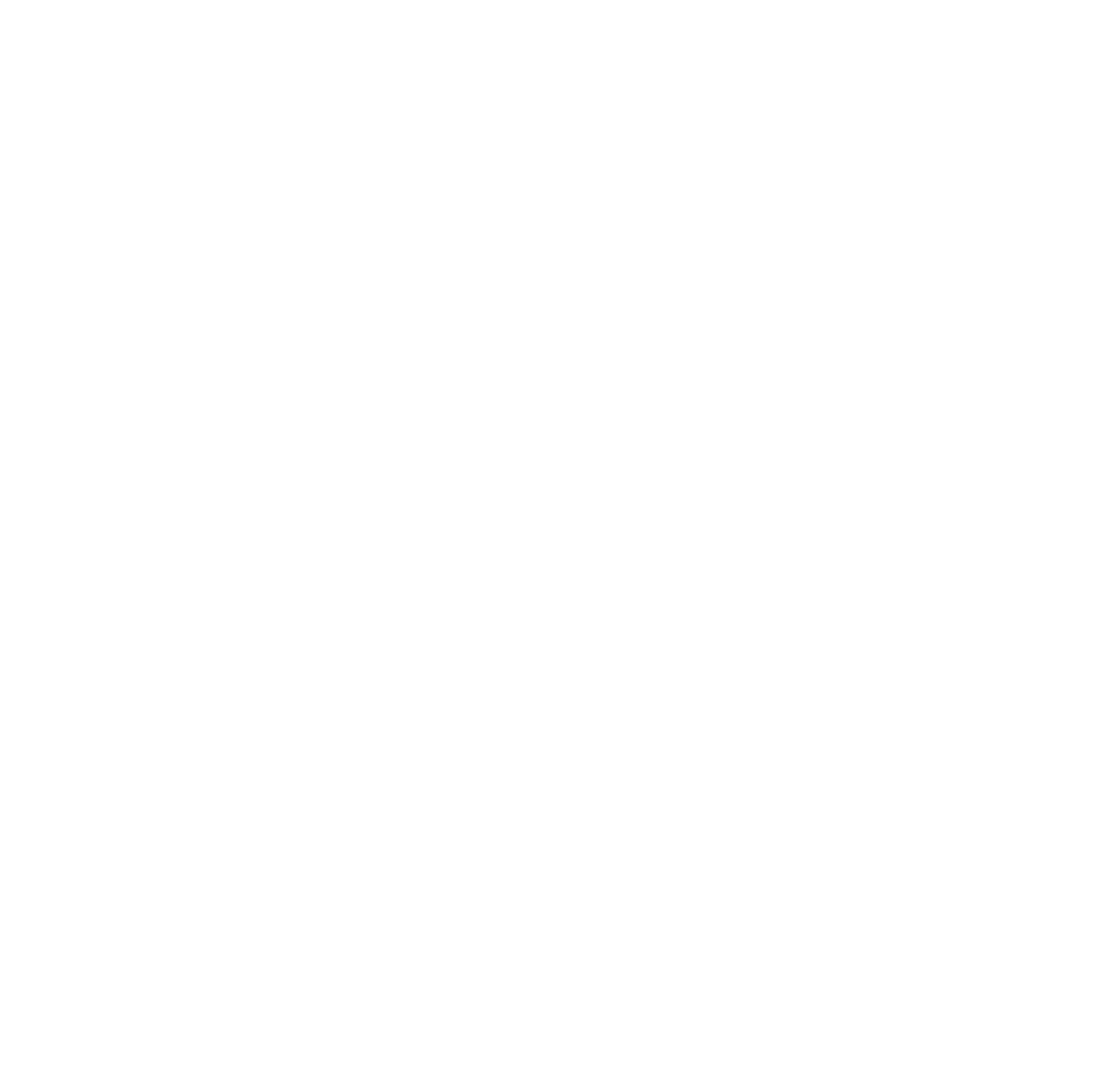
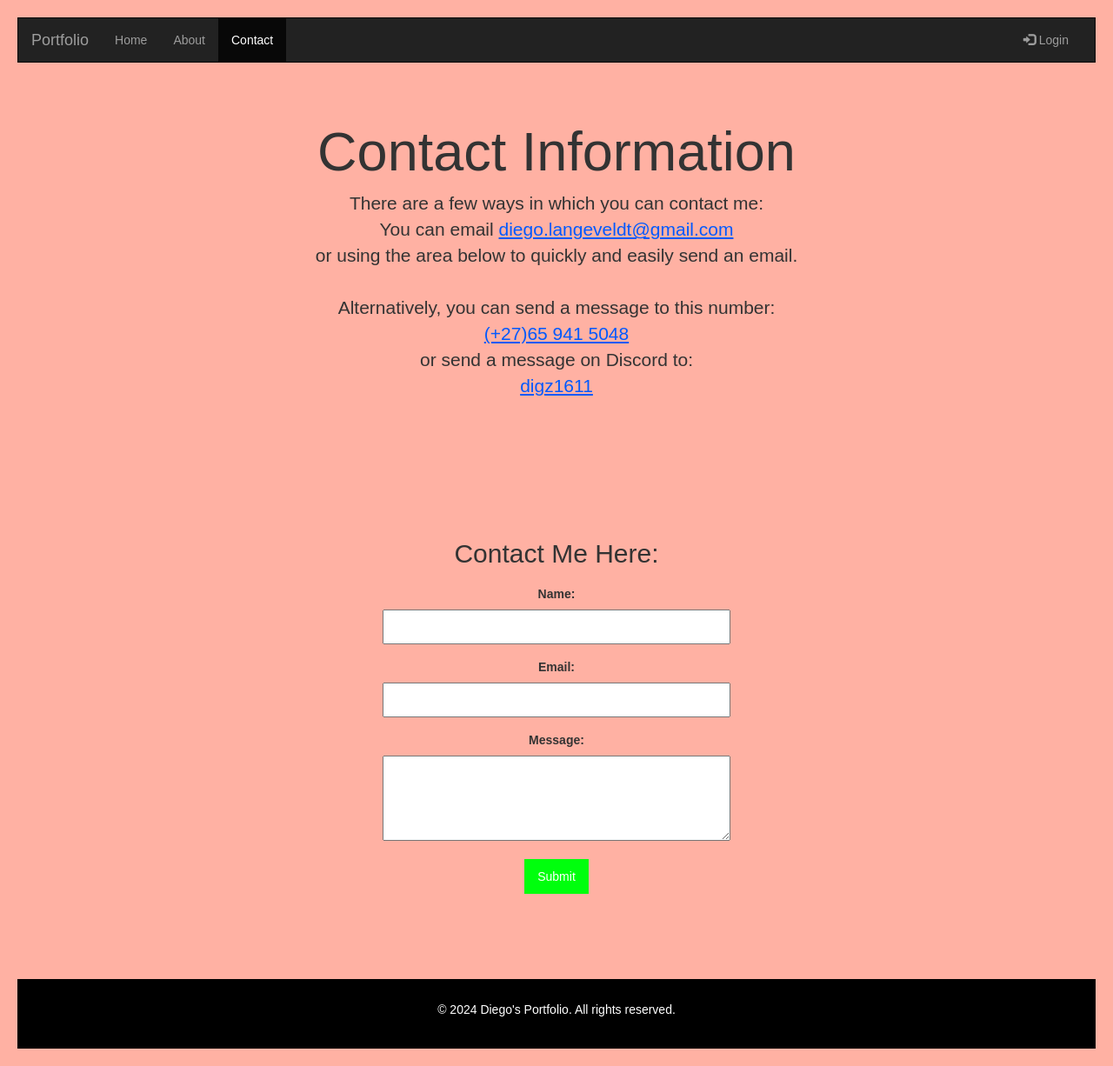
Before and after one commit to Digz1611/My-Portfolio, a plain HTML site: page NavBar/Contact/contact.html in a window 1280 px wide. Shown: the whole page at 87% size. Before the commit the page ends 800 px from the top, so only its background shows below. Drawn offline with nearby package versions, Linux system fonts and the light colour scheme.

Commit message:
contact done

```diff
--- a/NavBar/About/about.html
+++ b/NavBar/About/about.html
@@ -0,0 +1,55 @@
+<!DOCTYPE html>
+<html lang="en">
+<head>
+  <title>Diego's Portfolio</title>
+  <meta charset="utf-8">
+  <meta name="viewport" content="width=device-width, initial-scale=1">
+  <link rel="stylesheet" href="https://maxcdn.bootstrapcdn.com/bootstrap/3.4.1/css/bootstrap.min.css">
+  <script src="https://ajax.googleapis.com/ajax/libs/jquery/3.7.1/jquery.min.js"></script>
+  <script src="https://maxcdn.bootstrapcdn.com/bootstrap/3.4.1/js/bootstrap.min.js"></script>
+  <style>
+    .navbar {
+      margin-bottom: 0;
+      border-radius: 0;
+      width: 100%;
+    }
+    footer {
+      background-color: #000000;
+      padding: 25px;
+      color: white;
+    }
+  </style>
+</head>
+<body>
+    <nav class="navbar navbar-inverse">
+        <div class="container-fluid">
+          <div class="navbar-header">
+            <button type="button" class="navbar-toggle" data-toggle="collapse" data-target="#myNavbar">
+              <span class="icon-bar"></span>
+              <span class="icon-bar"></span>
+              <span class="icon-bar"></span>
+            </button>
+            <a class="navbar-brand" href="#">Portfolio</a>
+          </div>
+          <div class="collapse navbar-collapse" id="myNavbar">
+            <ul class="nav navbar-nav">
+              <li><a href="../../index.html">Home</a></li>
+              <li class="active"><a href="NavBar/About/about.html">About</a></li>
+              <li><a href="../Contact/contact.html">Contact</a></li>
+            </ul>
+            <ul class="nav navbar-nav navbar-right">
+              <li><a href="#"><span class="glyphicon glyphicon-log-in"></span> Login</a></li>
+            </ul>
+          </div>
+        </div>
+      </nav>
+      <footer>
+        <div class="container text-center">
+          <p3>&copy; 2024 Diego's Portfolio. All rights reserved.</p>
+        </div>
+      </footer>
+</body>
+</html>
+
+<!-- I have begun my journey into programing as of late, I have begun to learn about programming and following this are some of my projects. But first, some random things about me so that you can get to know me better.
+I have a love towards all things cars and I aspire to have a few one day. I consider myself to be a bit of a Star Wars nerd -->
--- /dev/null
+++ b/NavBar/Contact/contact.css
@@ -0,0 +1,11 @@
+body {
+    background-color: rgb(255, 177, 163);
+}
+.jumbotron {
+    background-color: rgb(255, 177, 163);
+  }
+  .copyable {
+    cursor: pointer;
+    color: #0059ff;
+    text-decoration: underline;
+  }
--- a/NavBar/Contact/contact.html
+++ b/NavBar/Contact/contact.html
@@ -0,0 +1,140 @@
+<!DOCTYPE html>
+<html lang="en">
+
+<head>
+    <title>Diego's Portfolio</title>
+    <meta charset="utf-8">
+    <meta name="viewport" content="width=device-width, initial-scale=1">
+    <link rel="stylesheet" href="https://maxcdn.bootstrapcdn.com/bootstrap/3.4.1/css/bootstrap.min.css">
+    <link rel="stylesheet" href="contact.css">
+    <script src="https://ajax.googleapis.com/ajax/libs/jquery/3.7.1/jquery.min.js"></script>
+    <script src="https://maxcdn.bootstrapcdn.com/bootstrap/3.4.1/js/bootstrap.min.js"></script>
+    <style>
+        .navbar {
+            margin-bottom: 0;
+            border-radius: 0;
+            width: 100%;
+        }
+
+        footer {
+            background-color: #000000;
+            padding: 25px;
+            color: white;
+        }
+    </style>
+
+<body>
+    <nav class="navbar navbar-inverse">
+        <div class="container-fluid">
+            <div class="navbar-header">
+                <button type="button" class="navbar-toggle" data-toggle="collapse" data-target="#myNavbar">
+                    <span class="icon-bar"></span>
+                    <span class="icon-bar"></span>
+                    <span class="icon-bar"></span>
+                </button>
+                <a class="navbar-brand" href="#">Portfolio</a>
+            </div>
+            <div class="collapse navbar-collapse" id="myNavbar">
+                <ul class="nav navbar-nav">
+                    <li><a href="../../index.html">Home</a></li>
+                    <li><a href="../About/about.html">About</a></li>
+                    <li class="active"><a href="NavBar/Contact/contact.html">Contact</a></li>
+                </ul>
+                <ul class="nav navbar-nav navbar-right">
+                    <li><a href="#"><span class="glyphicon glyphicon-log-in"></span> Login</a></li>
+                </ul>
+            </div>
+        </div>
+    </nav>
+    <style>
+        body {
+            font-family: Arial, sans-serif;
+            margin: 20px;
+        }
+
+        h2 {
+            color: #333;
+        }
+
+        form {
+            max-width: 400px;
+            margin: 20px auto;
+        }
+
+        label {
+            display: block;
+            margin-bottom: 8px;
+        }
+
+        input,
+        textarea {
+            width: 100%;
+            padding: 8px;
+            margin-bottom: 16px;
+            box-sizing: border-box;
+        }
+
+        button {
+            background-color: #00ff0d;
+            color: #fff;
+            padding: 10px 15px;
+            border: none;
+            cursor: pointer;
+        }
+
+        button:hover {
+            background-color: #00ff9d;
+        }
+    </style>
+    </head>
+
+    <body>
+
+
+        <div class="jumbotron">
+            <div class="container text-center">
+                <h1>Contact Information</h1>
+                <p>
+                    There are a few ways in which you can contact me: <br>
+                    You can email <span class="copyable" onclick="copyText('diego.langeveldt@gmail.com')">diego.langeveldt@gmail.com</span> <br>
+                    or using the area below to quickly and easily send an email. <br>
+                    <br>
+                    Alternatively, you can send a message to this number: <br>
+                    <span class="copyable" onclick="copyText('(+27)65 941 5048')">(+27)65 941 5048</span> <br>
+                    or send a message on Discord to: <br>
+                    <span class="copyable" onclick="copyText('digz1611')">digz1611</span>
+                </p>
+            </div>
+        </div>
+
+        <script src="contact.js"></script>
+    </body>
+
+    <body>
+        <div class="jumbotron">
+            <div class="container text-center">
+        <h2>Contact Me Here:</h2>
+        <form action="https://formspree.io/f/mbjndarp" method="post">
+            <label for="name">Name:</label>
+            <input type="text" id="name" name="name" required>
+
+            <label for="email">Email:</label>
+            <input type="email" id="email" name="email" required>
+
+            <label for="message">Message:</label>
+            <textarea id="message" name="message" rows="4" required></textarea>
+
+            <button type="submit">Submit</button>
+        </div>
+    </div>
+
+
+
+    <footer>
+        <div class="container text-center">
+            <p3>&copy; 2024 Diego's Portfolio. All rights reserved.</p>
+        </div>
+    </footer>
+</body>
+
+</html>
--- /dev/null
+++ b/NavBar/Contact/contact.js
@@ -0,0 +1,21 @@
+function copyText(text) {
+    // Create a temporary textarea element
+    var tempTextarea = document.createElement("textarea");
+    tempTextarea.value = text;
+
+    // Append the textarea to the document
+    document.body.appendChild(tempTextarea);
+
+    // Select the text in the textarea
+    tempTextarea.select();
+    tempTextarea.setSelectionRange(0, 99999); /* For mobile devices */
+
+    // Copy the selected text
+    document.execCommand("copy");
+
+    // Remove the temporary textarea from the document
+    document.body.removeChild(tempTextarea);
+
+    // Optionally, provide feedback to the user
+    alert("Text copied: " + text);
+}
```
Also changed, not shown: index.html (+9 -6 lines).
